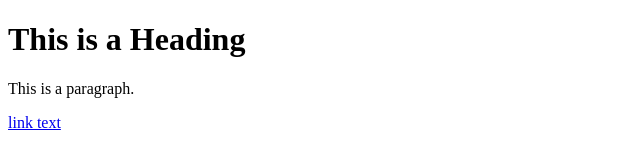
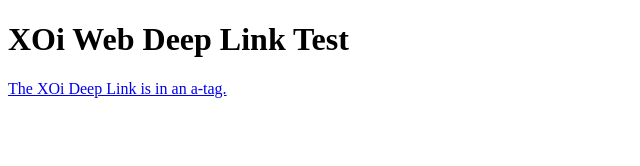
Before and after one commit to Knanno/Knanno.github.io, a plain HTML site: page webDL.html in a window 1280 px wide. Shown: the whole page, without its empty margins (0-640 px from the left). Drawn offline with Linux system fonts and the light colour scheme.

Commit message:
Update webDL.html

```diff
--- a/webDL.html
+++ b/webDL.html
@@ -5,10 +5,9 @@
 </head>
 <body>
 
-<h1>This is a Heading</h1>
-<p>This is a paragraph.</p>
+<h1>XOi Web Deep Link Test</h1>
 
-<a href="xoi-vision://my-work/contribute/cjob-64dbf4cc-90d1-i161-a44d4884aacf-uFD4-dfa89318293f/?owner%5Bemail%5D=gthoman%2Bboots%40xoi.io&owner%5Bgiven_name%5D=Greg&owner%5Bfamily_name%5D=Greg&jobLocation=Product&customerName=LWYBO&orgId=learning-with-your-boots-on&workOrderNumber=8675301&source=raw-link">link text</a>
+<a href="xoi-vision://my-work/contribute/cjob-64dbf4cc-90d1-i161-a44d4884aacf-uFD4-dfa89318293f/?owner%5Bemail%5D=gthoman%2Bboots%40xoi.io&owner%5Bgiven_name%5D=Greg&owner%5Bfamily_name%5D=Greg&jobLocation=Product&customerName=LWYBO&orgId=learning-with-your-boots-on&workOrderNumber=8675301&source=raw-link">The XOi Deep Link is in an a-tag.</a>
 
 
 </body>
```
